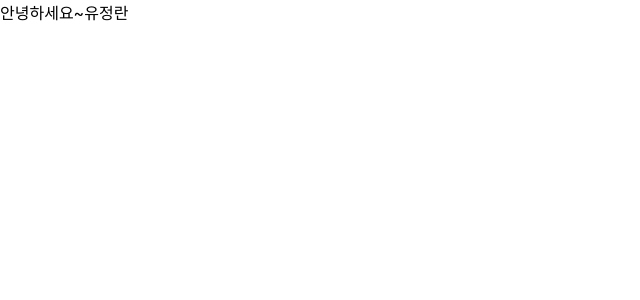
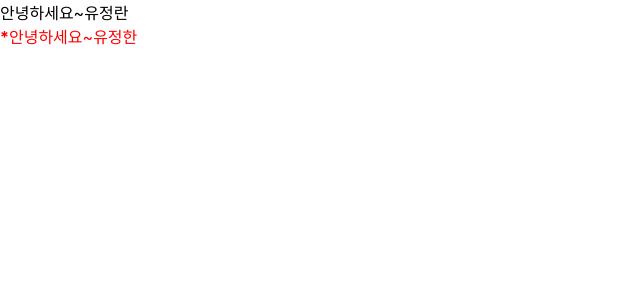
Before and after one commit to youjeonghan/React_Study, a React (Create React App) app in the folder begin-react/: page / in a window 1280 px wide. Shown: the top 300 px of the page, without its empty margins (0-640 px from the left). Built offline with nearby package versions, Linux system fonts and the light colour scheme.

Commit message:
6. 조건부 렌더링

```diff
--- a/begin-react/src/App.js
+++ b/begin-react/src/App.js
@@ -3,7 +3,10 @@
 
 function App() {
     return (
-        <Hello name="유정란" />
+        <>
+            <Hello name="유정란" />
+            <Hello name="유정한" color="red" isSpecial={true} />
+        </>
     );
 }
 
--- a/begin-react/src/Hello.js
+++ b/begin-react/src/Hello.js
@@ -1,6 +1,11 @@
 import React from 'react';
 
-function Hello(props){
-    return <div>안녕하세요~{props.name}</div>
+function Hello({ color, name, isSpecial }) {
+    return (
+        <div style={{ color }}>
+            {isSpecial ? <b>*</b> : null}
+            안녕하세요~{name}
+        </div>
+    )
 }
 export default Hello;
```
